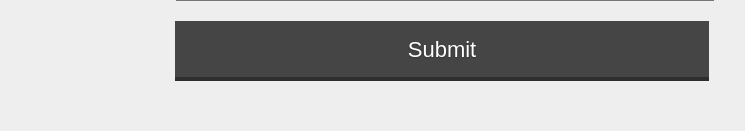
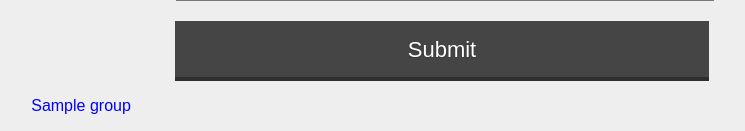
Before and after one commit to bioinfonerd-forks/PatentAnalytics, a Flask app: template templates/query.html in a window 1280 px wide. Shown: the part 884-1015 px from the top of the page, without its empty margins (198-943 px from the left). Before the commit the page ends 965 px from the top, so only its background shows below. Run offline with Flask 2, Linux system fonts and the light colour scheme; the template is opened without the code that fills it: most values are stand-ins (such as "Sample title", 1, 10 or a date in 2020); parts of the project's set-up code (start-up, migrations or seed data) failed here and were passed over; some libraries are stand-ins or nearby versions.

Commit message:
final final final fix

```diff
--- a/app.py
+++ b/app.py
@@ -43,7 +43,7 @@ def submit_query():
     config = Config()
     f = Factory(config)
     feature_vector = f.evaluate(title, abstract, claims)
-    f.predict(feature_vector)
+    group = f.predict(feature_vector)
     return render_template('query.html', group=group)
 
 if __name__ == "__main__":
--- a/templates/query.html
+++ b/templates/query.html
@@ -29,6 +29,10 @@
         </form>
     </div>
 
+{% if group %}
+<p><font color="blue">{{ group }}</font></p>
+{% endif %}
+
 
 {% if error %}
 <p><font color="red">{{ error }}</font></p>
```
